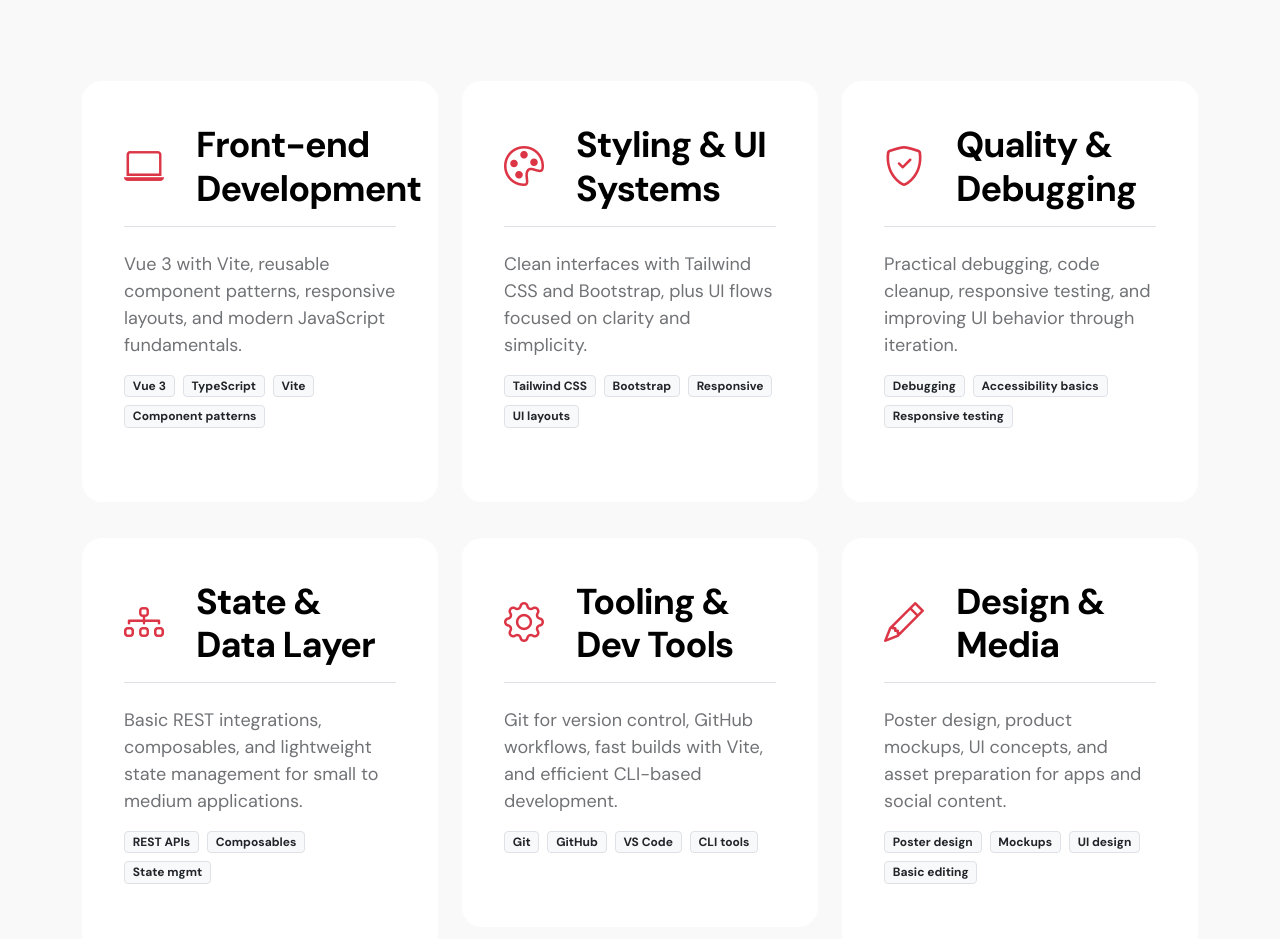
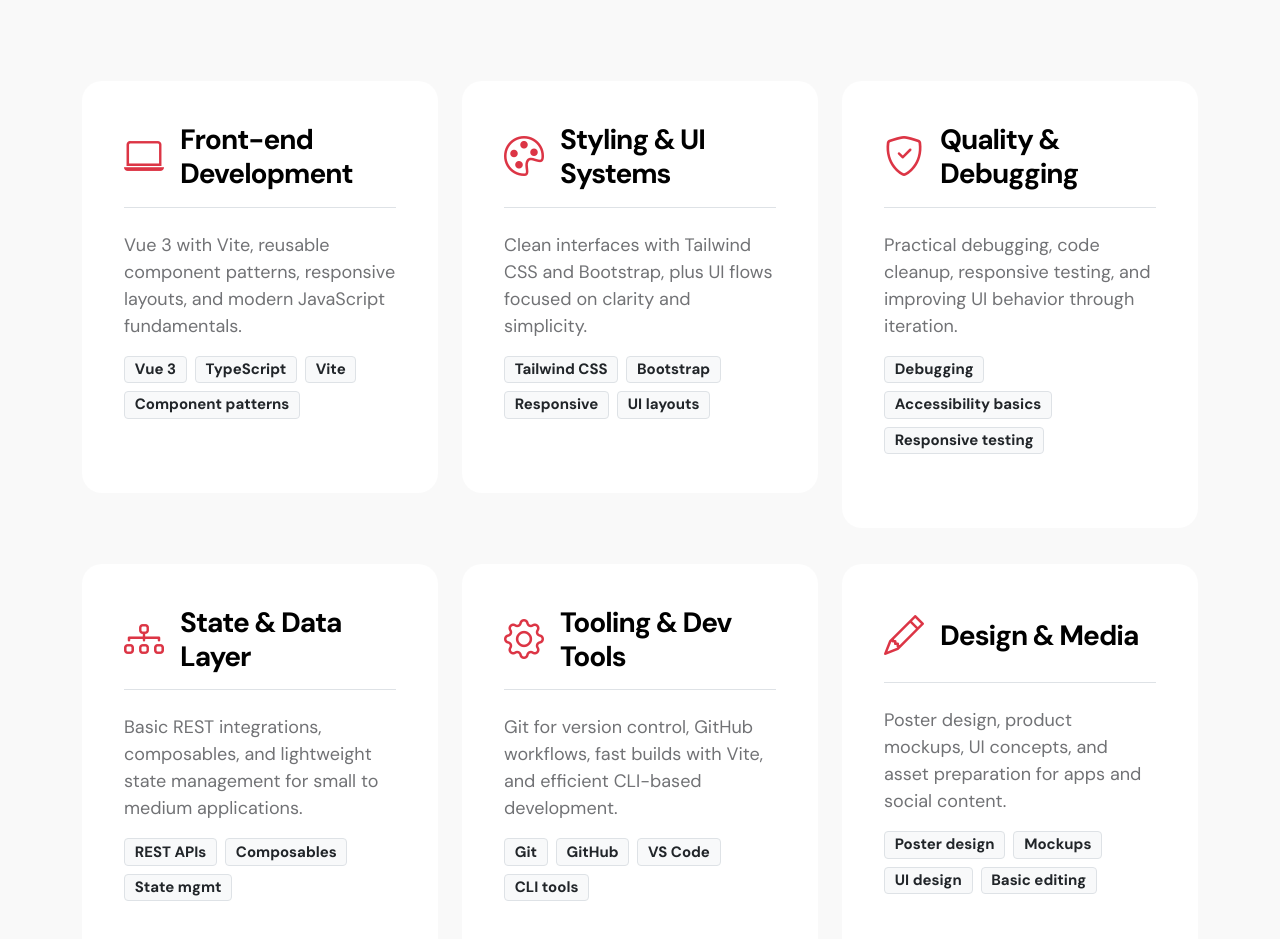
Before and after one commit to triek/triek.github.io, a Vue app: page / in a window 1280 px wide. Shown: the part 4220-5159 px from the top of the page. Built offline with nearby package versions, Linux system fonts and the light colour scheme.

Commit message:
update base path

```diff
--- a/src/components/SkillsSection.vue
+++ b/src/components/SkillsSection.vue
@@ -11,13 +11,13 @@
             <div v-for="(skill, index) in skills" :key="skill.name" class="col-lg-4 col-12">
               <Card :customClass="['services-thumb', { 'services-thumb-up': index % 2 === 1 }]" class="pb-5">
                 <div class="d-flex align-items-center border-bottom mb-4 pb-3">
-                  <i :class="['bi', skill.icon, 'me-3 text-danger fs-1']"></i>
-                  <h3 class="mb-0 ms-3">{{ skill.name }}</h3>
+                  <i :class="['bi', skill.icon, 'text-danger fs-1']"></i>
+                  <h3 class="mb-0 ms-3 fs-3">{{ skill.name }}</h3>
                 </div>
 
                 <p class="mb-3">{{ skill.description }}</p>
 
-                <div class="d-flex flex-wrap gap-2 mb-4">
+                <div class="d-flex flex-wrap gap-2 mb-4 fs-5">
                   <span v-for="tag in skill.tags" :key="tag" class="badge bg-light text-dark border">
                     {{ tag }}
                   </span>
--- a/vite.config.js
+++ b/vite.config.js
@@ -5,6 +5,7 @@ import vueDevTools from 'vite-plugin-vue-devtools'
 import tailwindcss from '@tailwindcss/vite'
 
 export default defineConfig({
+  base: '/',
   plugins: [
     vue(),
     vueDevTools(),
```
